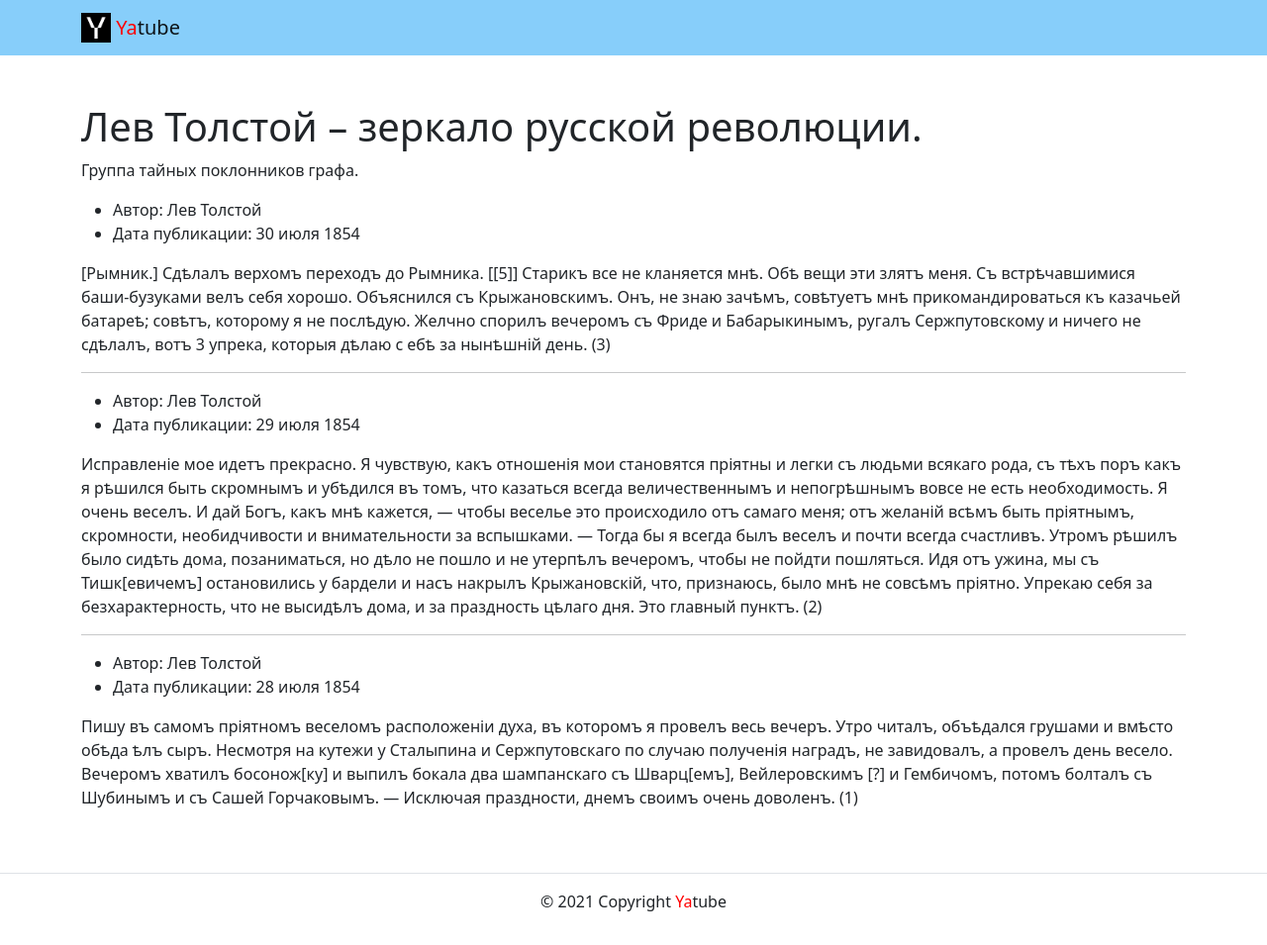
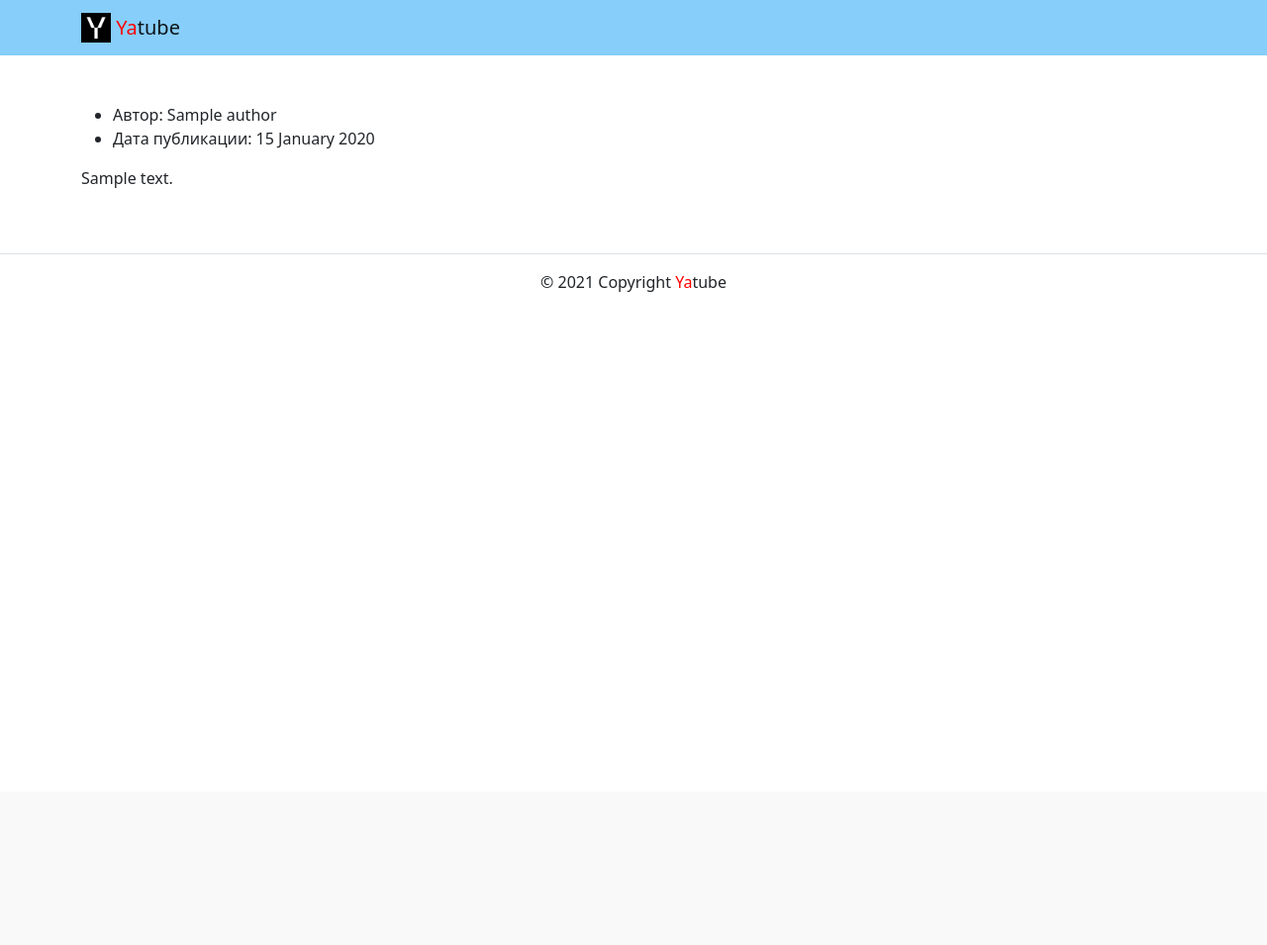
Before and after one commit to Saubon/hw02_community, a Django app: template yatube/templates/posts/group_list.html in a window 1280 px wide. Shown: the whole page at 99% size. After the commit the page ends 295 px from the top, so only its background shows below. Run offline with Django 3.2, Linux system fonts and the light colour scheme; the template is opened without the code that fills it: most values are stand-ins (such as "Sample title", 1, 10 or a date in 2020); some libraries are stand-ins or nearby versions.

Commit message:
15.03 (2)

```diff
--- a/yatube/templates/base.html
+++ b/yatube/templates/base.html
@@ -24,7 +24,7 @@
         <!-- Подключен файл со стандартными стилями бустрап -->
         <link rel="stylesheet" href="static/posts/css/bootstrap.min.css">
         <title>
-            {% block title %}Контент не подвезли{% endblock %}
+            {% block title %}Контент{% endblock %}
         </title>
     </head>
     <body>
@@ -32,7 +32,7 @@
             {% include 'includes/header.html' %}
         </header>
         <main>
-            {% block content %}Контент не подвезли{% endblock %}
+            {% block content %}Контент{% endblock %}
         </main>
         <!-- Использованы классы бустрапа: -->
         <!-- border-top: создаёт тонкую линию сверху блока -->
--- a/yatube/templates/posts/group_list.html
+++ b/yatube/templates/posts/group_list.html
@@ -3,56 +3,13 @@
 {% block content %}
     <!-- класс py-5 создает отступы сверху и снизу блока -->
     <div class="container py-5">
-        <h1>Лев Толстой – зеркало русской революции.</h1>
-        <p>
-            Группа тайных поклонников графа.
-        </p>
         <article>
             <ul>
-                <li>Автор: Лев Толстой</li>
-                <li>Дата публикации: 30 июля 1854</li>
+                <li>Автор: {{ post.author.get_full_name }}</li>
+                <li>Дата публикации: {{ post.pub_date|date:"d E Y" }}</li>
             </ul>
             <p>
-                [Рымник.] Сдѣлалъ верхомъ переходъ до Рымника. [[5]] Старикъ все не кланяется мнѣ.
-                Обѣ вещи эти злятъ меня. Съ встрѣчавшимися баши-бузуками велъ себя хорошо.
-                Объяснился съ Крыжановскимъ. Онъ, не знаю зачѣмъ, совѣтуетъ мнѣ прикомандироваться
-                къ казачьей батареѣ; совѣтъ, которому я не послѣдую. Желчно спорилъ вечеромъ съ Фриде
-                и Бабарыкинымъ, ругалъ Сержпутовскому и ничего не сдѣлалъ, вотъ 3 упрека, которыя дѣлаю с
-                ебѣ за нынѣшній день. (3)
-            </p>
-        </article>
-        <hr>
-        <article>
-            <ul>
-                <li>Автор: Лев Толстой</li>
-                <li>Дата публикации: 29 июля 1854</li>
-            </ul>
-            <p>
-                Исправленіе мое идетъ прекрасно. Я чувствую, какъ отношенія мои становятся пріятны и легки
-                съ людьми всякаго рода, съ тѣхъ поръ какъ я рѣшился быть скромнымъ и убѣдился въ томъ,
-                что казаться всегда величественнымъ и непогрѣшнымъ вовсе не есть необходимость. Я очень
-                веселъ. И дай Богъ, какъ мнѣ кажется, — чтобы веселье это происходило отъ самаго меня;
-                отъ желаній всѣмъ быть пріятнымъ, скромности, необидчивости и внимательности за вспышками.
-                — Тогда бы я всегда былъ веселъ и почти всегда счастливъ.
-                Утромъ рѣшилъ было сидѣть дома, позаниматься, но дѣло не пошло и не утерпѣлъ вечеромъ,
-                чтобы не пойдти пошляться. Идя отъ ужина, мы съ Тишк[евичемъ] остановились у бардели и насъ
-                накрылъ Крыжановскій, что, признаюсь, было мнѣ не совсѣмъ пріятно. Упрекаю себя за
-                безхарактерность, что не высидѣлъ дома, и зa праздность цѣлаго дня. Это главный пунктъ. (2)
-            </p>
-        </article>
-        <hr>
-        <article>
-            <ul>
-                <li>Автор: Лев Толстой</li>
-                <li>Дата публикации: 28 июля 1854</li>
-            </ul>
-            <p>
-                Пишу въ самомъ пріятномъ веселомъ расположеніи духа, въ которомъ я провелъ весь вечеръ.
-                Утро читалъ, объѣдался грушами и вмѣсто обѣда ѣлъ сыръ. Несмотря на кутежи у Сталыпина и
-                Сержпутовскаго по случаю полученія наградъ, не завидовалъ, а провелъ день весело. Вечеромъ
-                хватилъ босонож[ку] и выпилъ бокала два шампанскаго съ Шварц[емъ], Вейлеровскимъ [?] и
-                Гембичомъ, потомъ болталъ съ Шубинымъ и съ Сашей Горчаковымъ. — Исключая праздности,
-                днемъ своимъ очень доволенъ. (1)
+                {{ post.text }}
             </p>
         </article>
         <!-- под последним постом нет линии -->
```
